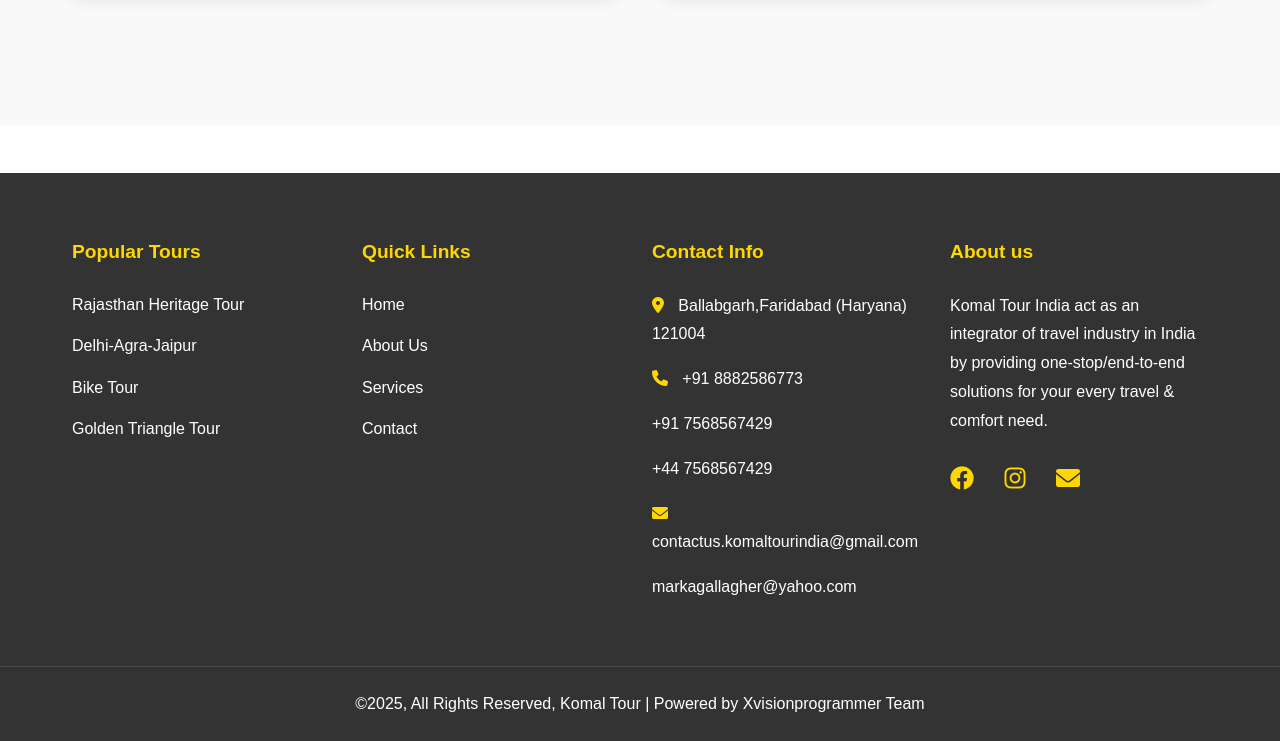
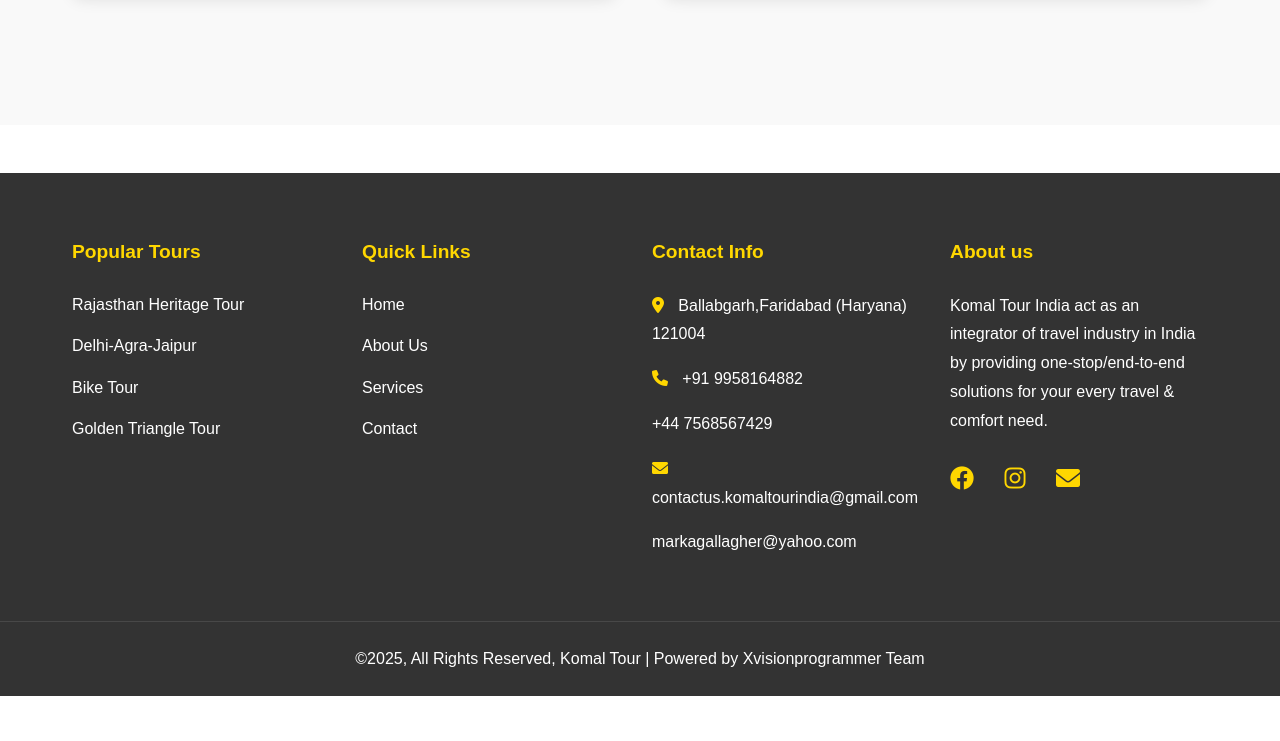
Before and after one commit to KomaltourIndia/komal-tour-india, a website: page trips.html in a window 1280 px wide. Shown: the part 2567-3308 px from the top of the page. After the commit the page ends 3263 px from the top, so only its background shows below. Drawn offline with Linux system fonts and the light colour scheme.

Commit message:
Update trips.html

```diff
--- a/trips.html
+++ b/trips.html
@@ -157,8 +157,7 @@
             <div class="footer-section">
                 <h3>Contact Info</h3>
                 <p><i class="fas fa-map-marker-alt"></i> Ballabgarh,Faridabad (Haryana) 121004</p>
-                <p><i class="fas fa-phone"></i> +91 8882586773</p>
-                <p>    +91 7568567429</p>
+                <p><i class="fas fa-phone"></i> +91 9958164882</p>
                 <p>    +44 7568567429</p>
                 <p><i class="fas fa-envelope"></i> contactus.komaltourindia@gmail.com</p>
                 <p>markagallagher@yahoo.com</p>
@@ -179,7 +178,7 @@
         </div>
     </footer>
     <div class="floating-support">
-        <a href="tel:+91 8882586773">
+        <a href="tel:+91 9958164882">
             <i class="fas fa-headset"></i>
         </a>
     </div>
```
